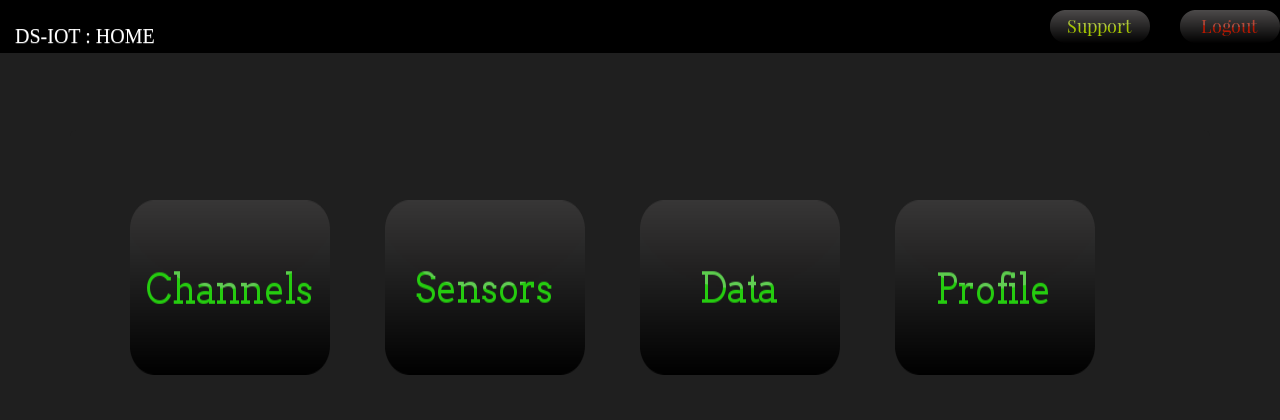
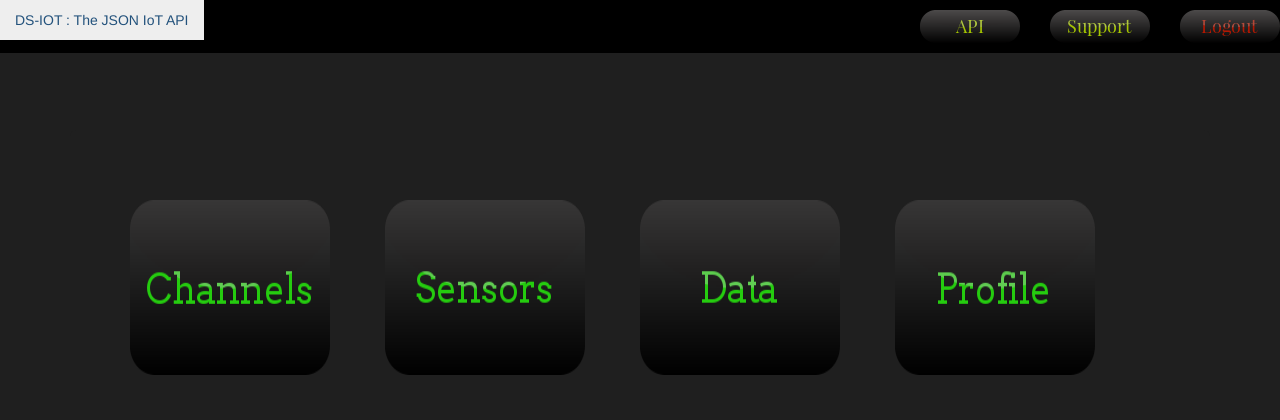
Before and after one commit to DesigningShit/DSCore, a Django app: page /iot/frontend/ in a window 1280 px wide. Shown: the top 420 px of the page. Run offline with Django 3.2, Linux system fonts and the light colour scheme; a user stored in the database is signed in; data comes from the database, SQL or seed files in the repository; parts of the project's set-up code (start-up, migrations or seed data) failed here and were passed over; some libraries are stand-ins or nearby versions.

Commit message:
Fixed some Styling

```diff
--- a/static/css/custom-iot.css
+++ b/static/css/custom-iot.css
@@ -140,3 +140,11 @@ h5 {
     font-style:bold;
     font-size: 20px;
     }
+
+h2 {
+    color: rgb(12, 81, 211);
+    font-family: 'Ariel';
+    font-weight:normal;
+    font-style:bold;
+    font-size: 25px;
+    }
--- a/templates/base.html
+++ b/templates/base.html
@@ -21,9 +21,6 @@
     <body id='CustomBody'>
         <nav class="mynavbar navbar-fixed-top" role="navigation" id='mynavbar'>
             <div id='mynavbar'>
-                <div class="mynavbar-header" id='mynavbar-header'>
-                    <a class="navbar-brand" id='mynavbar-brand' href="/iot/frontend"><h4>{% block UItitle %}{% endblock %}</h4></a>
-                </div>
                 <ul class="nav navbar-nar navbar-right" id='mynav'>
                     {% if user.is_authenticated %}
                         <li><a href="/api-auth/logout"><img src="{% static '/img/buttons/square_blackgreen/button_logout.png' %}" alt="My Channels" style="width:100px;height:33px;border:0;"></a></li>
@@ -34,8 +31,15 @@
                 <ul class="nav navbar-nar navbar-right" id='mynav'>
                     <li><a href="http://www.designingshit.com"><img src="{% static '/img/buttons/square_blackgreen/button_support.png' %}" alt="My Channels" style="width:100px;height:33px;border:0;"></a></li>
                 </ul>
+                <ul class="nav navbar-nar navbar-right" id='mynav'>
+                    <li><a href="/api/v1/docs"><img src="{% static '/img/buttons/square_blackgreen/button_API.png' %}" alt="My Channels" style="width:100px;height:33px;border:0;"></a></li>
+                </ul>
+                <ul class="nav navbar-nar navbar-left" id='mynav'>
+                    <li><a href="/iot/frontend">{% block UItitle %}{% endblock %}</a></li>
+                </ul>
             </div>
         </nav>
+
     <div class="container">
         {% block content_control %}
         {% endblock %}
--- a/templates/iot/Home.html
+++ b/templates/iot/Home.html
@@ -1,18 +1,18 @@
 {% extends "base.html" %}
 {% load staticfiles %}
+<link rel="stylesheet" href="{% static 'css/custom-iot.css' %}">
+<script src="{% static 'js/iot/custom-iot.js' %}"></script>
 
 {% block title %}
   IOT Dashboard
 {% endblock %}
 
 {% block UItitle %}
-  DS-IOT : HOME
+  DS-IOT : The JSON IoT API
 {% endblock %}
 
 {% block content_control %}
 
-<link rel="stylesheet" href="{% static 'css/custom-iot.css' %}">
-<script src="{% static 'js/iot/custom-iot.js' %}"></script>
 <br><br><br>
 
 <div class='jumbotron' style="overflow-x:auto;" id='CustomBody'>
```
Also changed, not shown: static/img/buttons/square_blackgreen/button_api-docs.png (added), static/img/buttons/square_blackgreen/button_api.png (added).
